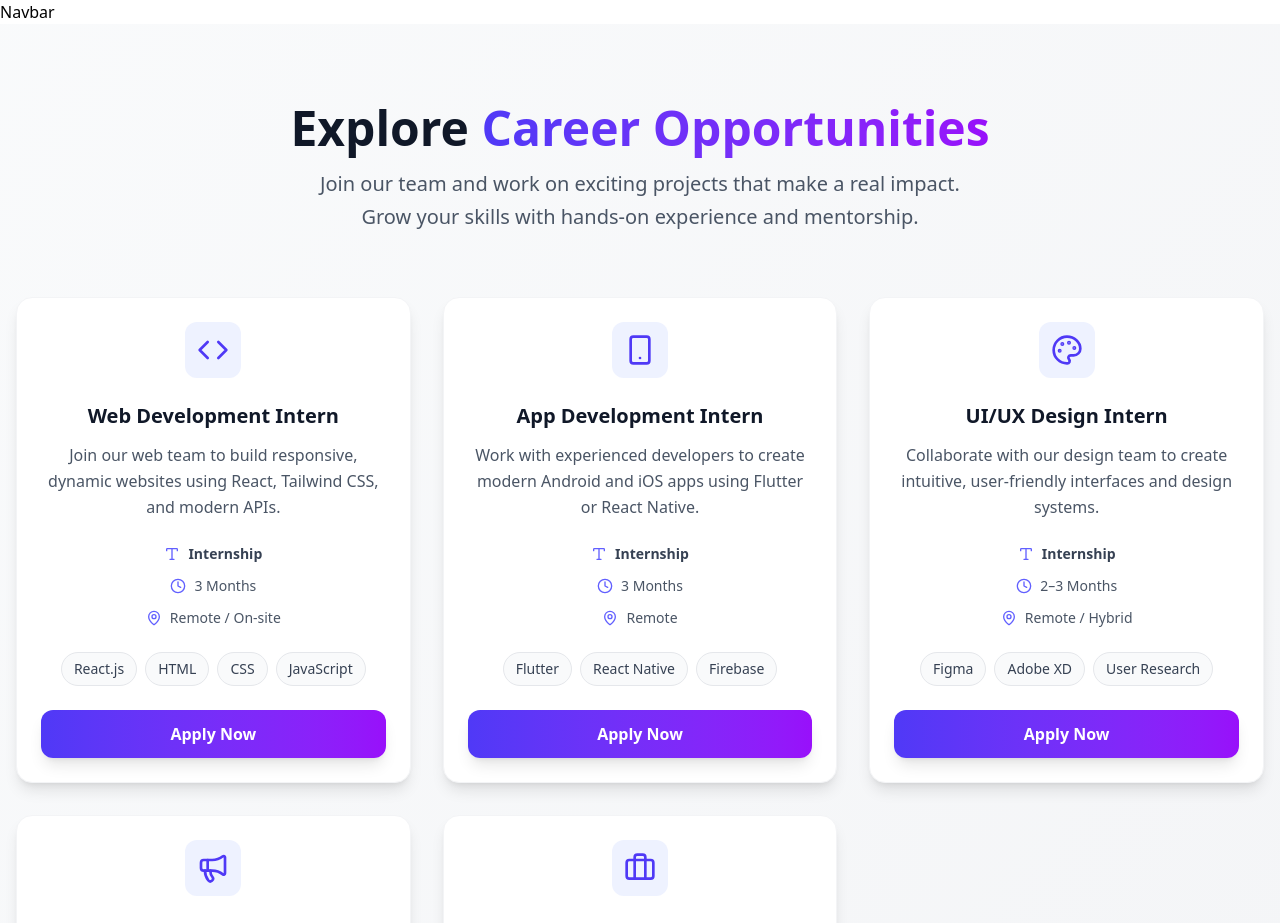
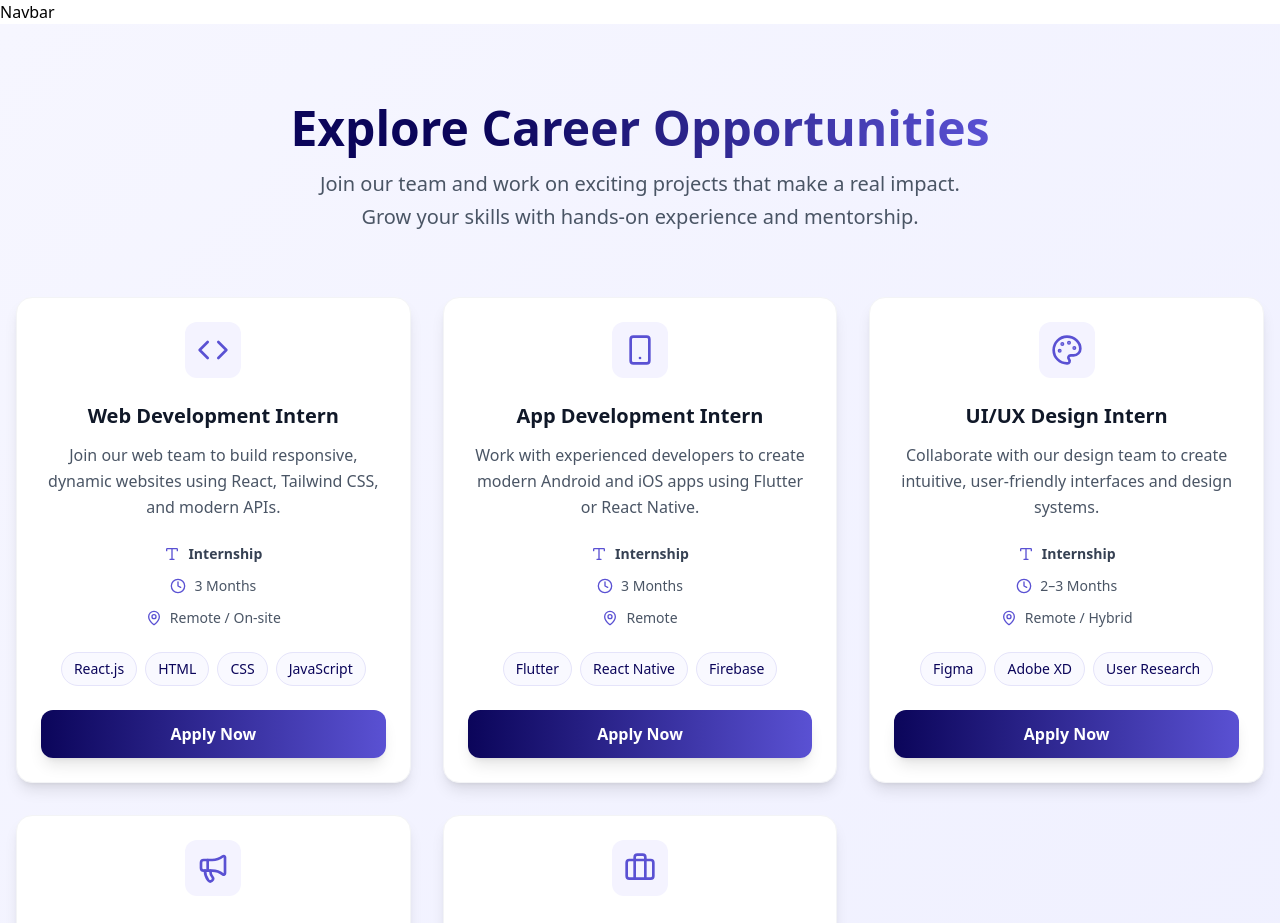
Before and after one commit to shakeeldev1/Codes-Thinker-Recurement, a React app: page /jobs in a window 1280 px wide. Shown: the top 923 px of the page. Built offline with nearby package versions, Linux system fonts and the light colour scheme; the HTML template or start-up script is replaced by a standard one.

Commit message:
Push code

```diff
--- a/src/pages/Jobs.jsx
+++ b/src/pages/Jobs.jsx
@@ -7,58 +7,66 @@ import {
     Megaphone,
     MapPin,
     Clock,
-    Type
+    Type,
 } from "lucide-react";
 
 const Jobs = () => {
+    const primary = "#0B055A"; // deep blue
+    const secondary = "#5A51D3"; // vibrant purple
+
     const jobs = [
         {
-            icon: <Code className="w-8 h-8 text-indigo-600" />,
+            icon: <Code className="w-8 h-8" style={{ color: secondary }} />,
             title: "Web Development Intern",
             type: "Internship",
             duration: "3 Months",
             location: "Remote / On-site",
-            description: "Join our web team to build responsive, dynamic websites using React, Tailwind CSS, and modern APIs.",
+            description:
+                "Join our web team to build responsive, dynamic websites using React, Tailwind CSS, and modern APIs.",
             skills: ["React.js", "HTML", "CSS", "JavaScript"],
             applyLink: "#web-dev-apply",
         },
         {
-            icon: <Smartphone className="w-8 h-8 text-indigo-600" />,
+            icon: <Smartphone className="w-8 h-8" style={{ color: secondary }} />,
             title: "App Development Intern",
             type: "Internship",
             duration: "3 Months",
             location: "Remote",
-            description: "Work with experienced developers to create modern Android and iOS apps using Flutter or React Native.",
+            description:
+                "Work with experienced developers to create modern Android and iOS apps using Flutter or React Native.",
             skills: ["Flutter", "React Native", "Firebase"],
             applyLink: "#app-dev-apply",
         },
         {
-            icon: <Palette className="w-8 h-8 text-indigo-600" />,
+            icon: <Palette className="w-8 h-8" style={{ color: secondary }} />,
             title: "UI/UX Design Intern",
             type: "Internship",
             duration: "2–3 Months",
             location: "Remote / Hybrid",
-            description: "Collaborate with our design team to create intuitive, user-friendly interfaces and design systems.",
+            description:
+                "Collaborate with our design team to create intuitive, user-friendly interfaces and design systems.",
             skills: ["Figma", "Adobe XD", "User Research"],
             applyLink: "#design-apply",
         },
         {
-            icon: <Megaphone className="w-8 h-8 text-indigo-600" />,
+            icon: <Megaphone className="w-8 h-8" style={{ color: secondary }} />,
             title: "Digital Marketing Intern",
             type: "Internship",
             duration: "3 Months",
             location: "Remote / On-site",
-            description: "Assist in SEO, social media marketing, and content campaigns to boost our brand reach and engagement.",
+            description:
+                "Assist in SEO, social media marketing, and content campaigns to boost our brand reach and engagement.",
             skills: ["SEO", "Social Media", "Content Writing"],
             applyLink: "#marketing-apply",
         },
         {
-            icon: <Briefcase className="w-8 h-8 text-indigo-600" />,
+            icon: <Briefcase className="w-8 h-8" style={{ color: secondary }} />,
             title: "AI Research Assistant",
             type: "Job",
             duration: "Full-time",
             location: "Bahawalpur Campus",
-            description: "Work on cutting-edge AI research projects involving machine learning, neural networks, and data analysis.",
+            description:
+                "Work on cutting-edge AI research projects involving machine learning, neural networks, and data analysis.",
             skills: ["Python", "TensorFlow", "Scikit-learn"],
             applyLink: "#ai-research-apply",
         },
@@ -68,19 +76,19 @@ const Jobs = () => {
         <div className="group bg-white rounded-2xl shadow-lg border border-gray-100 p-6 hover:shadow-2xl hover:-translate-y-2 transition-all duration-300 flex flex-col h-full">
             {/* Icon Header */}
             <div className="flex items-center justify-center mb-6">
-                <div className="p-3 bg-indigo-50 rounded-xl group-hover:bg-indigo-100 transition-colors duration-300">
+                <div
+                    className="p-3 rounded-xl transition-colors duration-300"
+                    style={{ backgroundColor: "#F4F3FF" }}
+                >
                     {job.icon}
                 </div>
             </div>
 
             {/* Content */}
             <div className="flex-1">
-                {/* Title */}
                 <h3 className="text-xl font-bold text-gray-900 text-center mb-3">
                     {job.title}
                 </h3>
-
-                {/* Description */}
                 <p className="text-gray-600 text-center mb-6 leading-relaxed">
                     {job.description}
                 </p>
@@ -88,15 +96,17 @@ const Jobs = () => {
                 {/* Job Details */}
                 <div className="space-y-3 mb-6">
                     <div className="flex items-center justify-center text-sm text-gray-600">
-                        <Type className="w-4 h-4 mr-2 text-indigo-500" />
-                        <span><strong className="text-gray-700">{job.type}</strong></span>
+                        <Type className="w-4 h-4 mr-2" style={{ color: secondary }} />
+                        <span>
+                            <strong className="text-gray-700">{job.type}</strong>
+                        </span>
                     </div>
                     <div className="flex items-center justify-center text-sm text-gray-600">
-                        <Clock className="w-4 h-4 mr-2 text-indigo-500" />
+                        <Clock className="w-4 h-4 mr-2" style={{ color: secondary }} />
                         <span>{job.duration}</span>
                     </div>
                     <div className="flex items-center justify-center text-sm text-gray-600">
-                        <MapPin className="w-4 h-4 mr-2 text-indigo-500" />
+                        <MapPin className="w-4 h-4 mr-2" style={{ color: secondary }} />
                         <span>{job.location}</span>
                     </div>
                 </div>
@@ -106,7 +116,12 @@ const Jobs = () => {
                     {job.skills.map((skill, index) => (
                         <span
                             key={index}
-                            className="px-3 py-1.5 bg-gray-50 text-gray-700 text-sm font-medium rounded-full border border-gray-200 hover:bg-indigo-50 hover:text-indigo-700 hover:border-indigo-200 transition-colors duration-200"
+                            className="px-3 py-1.5 text-sm font-medium rounded-full border transition-colors duration-200"
+                            style={{
+                                backgroundColor: "#F9F9FF",
+                                color: primary,
+                                borderColor: "#E5E4FA",
+                            }}
                         >
                             {skill}
                         </span>
@@ -117,7 +132,10 @@ const Jobs = () => {
             {/* Apply Button */}
             <a
                 href={job.applyLink}
-                className="mt-auto bg-gradient-to-r from-indigo-600 to-purple-600 text-white px-6 py-3 rounded-xl font-semibold text-center hover:from-indigo-700 hover:to-purple-700 transform hover:scale-105 transition-all duration-300 shadow-lg hover:shadow-xl"
+                className="mt-auto text-white px-6 py-3 rounded-xl font-semibold text-center transform hover:scale-105 transition-all duration-300 shadow-lg hover:shadow-xl"
+                style={{
+                    background: `linear-gradient(90deg, ${primary}, ${secondary})`,
+                }}
             >
                 Apply Now
             </a>
@@ -125,26 +143,41 @@ const Jobs = () => {
     );
 
     return (
-        <section className="bg-gradient-to-br from-gray-50 to-gray-100 py-20 px-4 min-h-screen">
+        <section
+            className="py-20 px-4 min-h-screen"
+            style={{
+                background: "linear-gradient(135deg, #F6F6FF 0%, #EEEFFF 100%)",
+            }}
+        >
             <div className="max-w-7xl mx-auto">
                 {/* Section Header */}
                 <div className="text-center mb-16">
-                    <h2 className="text-5xl font-bold text-gray-900 mb-4">
-                        Explore <span className="text-transparent bg-clip-text bg-gradient-to-r from-indigo-600 to-purple-600">Career Opportunities</span>
+                    <h2
+                        className="text-5xl font-bold mb-4"
+                        style={{
+                            color: primary,
+                        }}
+                    >
+                        Explore{" "}
+                        <span
+                            className="text-transparent bg-clip-text"
+                            style={{
+                                backgroundImage: `linear-gradient(90deg, ${primary}, ${secondary})`,
+                            }}
+                        >
+                            Career Opportunities
+                        </span>
                     </h2>
                     <p className="text-xl text-gray-600 max-w-2xl mx-auto leading-relaxed">
-                        Join our team and work on exciting projects that make a real impact.
-                        Grow your skills with hands-on experience and mentorship.
+                        Join our team and work on exciting projects that make a real
+                        impact. Grow your skills with hands-on experience and mentorship.
                     </p>
                 </div>
 
                 {/* Jobs Grid */}
                 <div className="grid grid-cols-1 md:grid-cols-2 xl:grid-cols-3 gap-8">
                     {jobs.map((job, index) => (
-                        <JobCard
-                            key={`job-${index}-${job.title.replace(/\s+/g, '-').toLowerCase()}`}
-                            job={job}
-                        />
+                        <JobCard key={index} job={job} />
                     ))}
                 </div>
 
@@ -155,7 +188,19 @@ const Jobs = () => {
                     </p>
                     <a
                         href="#contact"
-                        className="inline-flex items-center px-8 py-3 border-2 border-indigo-600 text-indigo-600 font-semibold rounded-xl hover:bg-indigo-600 hover:text-white transition-all duration-300"
+                        className="inline-flex items-center px-8 py-3 font-semibold rounded-xl transition-all duration-300"
+                        style={{
+                            border: `2px solid ${secondary}`,
+                            color: secondary,
+                        }}
+                        onMouseEnter={(e) => {
+                            e.currentTarget.style.background = `linear-gradient(90deg, ${primary}, ${secondary})`;
+                            e.currentTarget.style.color = "#fff";
+                        }}
+                        onMouseLeave={(e) => {
+                            e.currentTarget.style.background = "transparent";
+                            e.currentTarget.style.color = secondary;
+                        }}
                     >
                         Contact Us
                         <Briefcase className="w-4 h-4 ml-2" />
```
